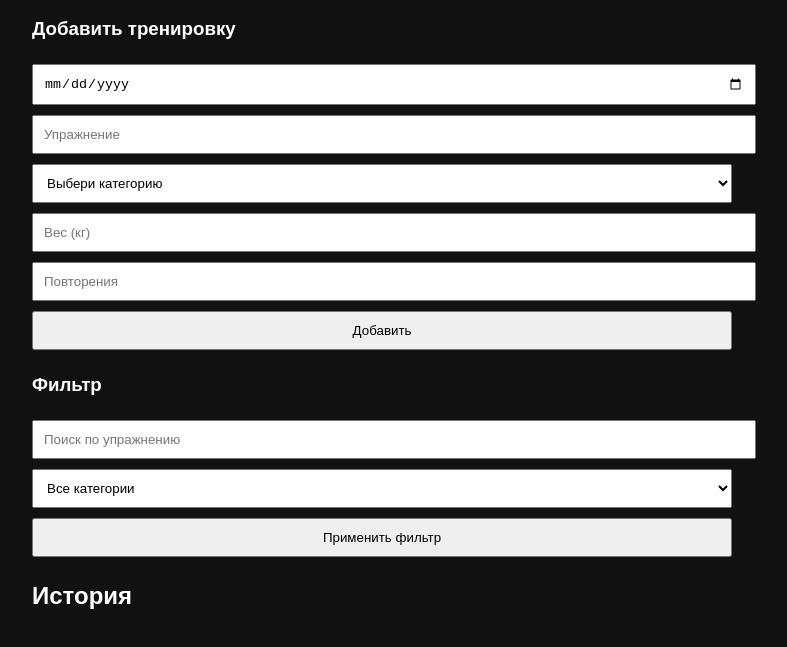
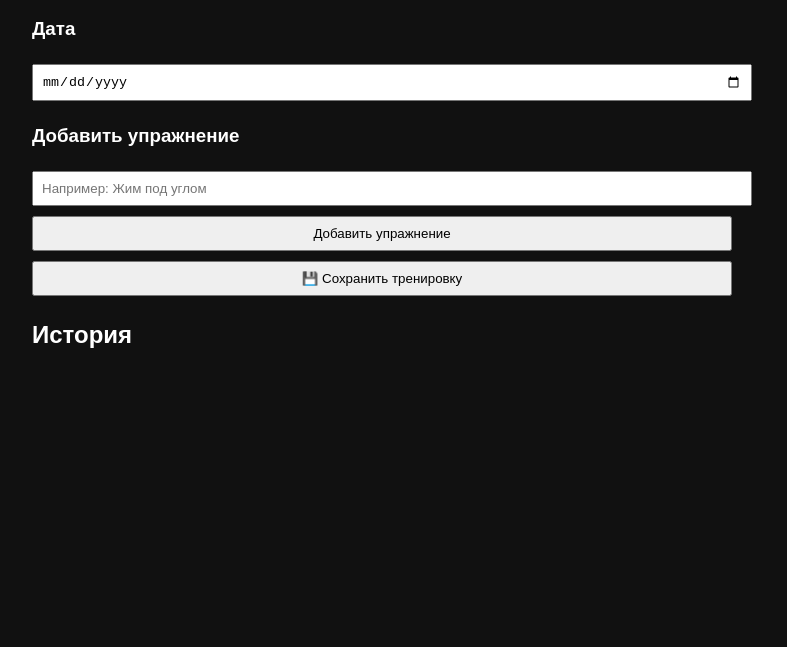
Before and after one commit to ilyavoronptica-blip/workout-dairyy, a plain HTML site: page index.html in a window 1280 px wide. Shown: the part 81-728 px from the top of the page, without its empty margins (258-1045 px from the left). Drawn offline with Linux system fonts and the light colour scheme.

Commit message:
Update 2 index.html

```diff
--- a/index.html
+++ b/index.html
@@ -13,8 +13,8 @@
   color: white;
 }
 
-    input, select, button {
-      padding: 10px;
+input, button {
+  padding: 8px;
   margin: 5px 0;
   width: 100%;
 }
@@ -25,107 +25,117 @@
   margin-top: 10px;
   border-radius: 10px;
 }
+
+.exercise {
+  margin-top: 10px;
+  padding-left: 10px;
+  border-left: 2px solid #555;
+}
 </style>
 </head>
 <body>
 
 <h1>💪 Дневник тренировок</h1>
 
-<h3>Добавить тренировку</h3>
+<h3>Дата</h3>
+<input id="date" type="date">
 
-<input id="date" type="date">
-<input id="exercise" placeholder="Упражнение">
+<h3>Добавить упражнение</h3>
+<input id="exercise" placeholder="Например: Жим под углом">
+<button onclick="addExercise()">Добавить упражнение</button>
 
-<select id="category">
-  <option value="">Выбери категорию</option>
-  <option>Грудь</option>
-  <option>Спина</option>
-  <option>Ноги</option>
-</select>
+<div id="currentWorkout"></div>
 
-<input id="weight" placeholder="Вес (кг)" type="number">
-<input id="reps" placeholder="Повторения" type="number">
-
-<button onclick="addWorkout()">Добавить</button>
-
-<h3>Фильтр</h3>
-
-<input id="filterExercise" placeholder="Поиск по упражнению">
-<select id="filterCategory">
-  <option value="">Все категории</option>
-  <option>Грудь</option>
-  <option>Спина</option>
-  <option>Ноги</option>
-</select>
-
-<button onclick="render()">Применить фильтр</button>
+<button onclick="saveWorkout()">💾 Сохранить тренировку</button>
 
 <h2>История</h2>
-<div id="list"></div>
+<div id="history"></div>
 
 <script>
 let workouts = JSON.parse(localStorage.getItem("workouts")) || [];
+let current = { date: "", exercises: [] };
 
-  function save() {
-    localStorage.setItem("workouts", JSON.stringify(workouts));
+function addExercise() {
+  const name = document.getElementById("exercise").value;
+  if (!name) return;
+
+  current.exercises.push({
+    name,
+    sets: []
+  });
+
+  document.getElementById("exercise").value = "";
+  renderCurrent();
 }
 
-  function render() {
-    const list = document.getElementById("list");
-    list.innerHTML = "";
+function addSet(index) {
+  const weight = prompt("Вес?");
+  const reps = prompt("Повторы?");
 
-    const filterExercise = document.getElementById("filterExercise").value.toLowerCase();
-    const filterCategory = document.getElementById("filterCategory").value;
+  if (!weight || !reps) return;
 
-    const filtered = workouts.filter(w => {
-      return (
-        (!filterExercise || w.exercise.toLowerCase().includes(filterExercise)) &&
-        (!filterCategory || w.category === filterCategory)
-      );
-    });
+  current.exercises[index].sets.push({ weight, reps });
+  renderCurrent();
+}
 
-    filtered.forEach((w, index) => {
-      list.innerHTML += `
+function renderCurrent() {
+  const div = document.getElementById("currentWorkout");
+  div.innerHTML = "";
+
+  current.exercises.forEach((ex, i) => {
+    div.innerHTML += `
       <div class="card">
-          📅 ${w.date || "без даты"}<br>
-          <b>${w.exercise}</b><br>
-          🏷 ${w.category}<br>
-          Вес: ${w.weight} кг<br>
-          Повторы: ${w.reps}<br>
-          <button onclick="deleteWorkout(${index})">Удалить</button>
+        <b>${ex.name}</b>
+        <button onclick="addSet(${i})">+ подход</button>
+
+        ${ex.sets.map(s => `
+          <div>— ${s.weight} кг × ${s.reps}</div>
+        `).join("")}
       </div>
     `;
   });
 }
 
-  function addWorkout() {
+function saveWorkout() {
   const date = document.getElementById("date").value;
-    const exercise = document.getElementById("exercise").value;
-    const category = document.getElementById("category").value;
-    const weight = document.getElementById("weight").value;
-    const reps = document.getElementById("reps").value;
+  if (!date || current.exercises.length === 0) return;
 
-    if (!exercise || !weight || !reps || !category) return;
+  workouts.push({
+    date,
+    exercises: current.exercises
+  });
 
-    workouts.push({ date, exercise, category, weight, reps });
+  localStorage.setItem("workouts", JSON.stringify(workouts));
 
-    save();
-    render();
+  current = { date: "", exercises: [] };
+  document.getElementById("date").value = "";
 
-    document.getElementById("date").value = "";
-    document.getElementById("exercise").value = "";
-    document.getElementById("category").value = "";
-    document.getElementById("weight").value = "";
-    document.getElementById("reps").value = "";
+  renderCurrent();
+  renderHistory();
 }
 
-  function deleteWorkout(index) {
-    workouts.splice(index, 1);
-    save();
-    render();
+function renderHistory() {
+  const div = document.getElementById("history");
+  div.innerHTML = "";
+
+  workouts.forEach(w => {
+    div.innerHTML += `
+      <div class="card">
+        📅 ${w.date}
+        ${w.exercises.map(ex => `
+          <div class="exercise">
+            <b>${ex.name}</b>
+            ${ex.sets.map(s => `
+              <div>— ${s.weight} × ${s.reps}</div>
+            `).join("")}
+          </div>
+        `).join("")}
+      </div>
+    `;
+  });
 }
 
-  render();
+renderHistory();
 </script>
 
 </body>
```
Lines whose indentation alone changed are shown as unchanged.
